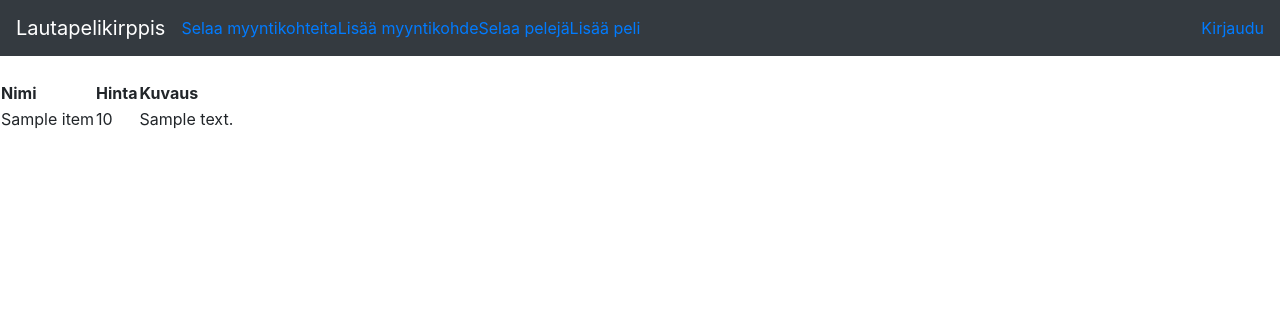
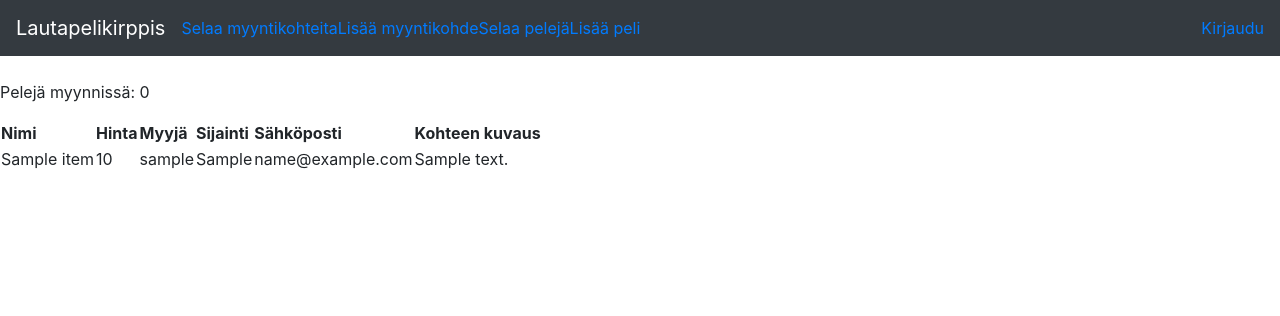
Before and after one commit to AaaDee/Lautapelikirppis, a Flask app: page /items in a window 1280 px wide. Shown: the top 316 px of the page. Run offline with Flask 2, Linux system fonts and the light colour scheme; tables that the repository leaves empty hold one stand-in row (values such as "Sample post"); some libraries are stand-ins or nearby versions.

Commit message:
First summary query and other functionality implemented in item table

```diff
--- a/application/auth/models.py
+++ b/application/auth/models.py
@@ -11,7 +11,7 @@ class User(Base):
     email = db.Column(db.String(144), nullable=False)
     admin = db.Column(db.Boolean, default=False, nullable=False)
 
-    items = db.relationship("Item", backref="account", lazy=True)
+ #   items = db.relationship("Item", backref="account", lazy=True)
 
     def __init__(self, username, password, email, location):
         self.username = username
--- a/application/items/models.py
+++ b/application/items/models.py
@@ -1,5 +1,8 @@
 from application import db
 from application.models import Base
+
+from sqlalchemy.sql import text
+
 
 class Item(Base):
 
@@ -10,8 +13,21 @@ class Item(Base):
     date_sold = db.Column(db.DateTime)
 
     account_id = db.Column(db.Integer, db.ForeignKey('account.id'))
+    user = db.relationship('User', foreign_keys='Item.account_id')
 
     def __init__(self, name, description, price):
         self.name = name
         self.description = description
         self.price = price
+
+    @staticmethod
+    def items_total():
+        stmt = text("SELECT COUNT(Item.id) FROM Item"
+                    " WHERE Item.sold = 0")
+
+        res = db.engine.execute(stmt)
+
+        total = 0
+        for row in res:
+            total = row[0]
+        return total
--- a/application/items/views.py
+++ b/application/items/views.py
@@ -1,17 +1,21 @@
 from application import app, db
 from flask import redirect, render_template, request, url_for
+from flask_login import login_required, current_user
+
 from application.items.models import Item
 from application.items.forms import ItemForm
 
 @app.route("/items", methods=["GET"])
 def items_index():
-    return render_template("items/list.html", items = Item.query.all())
+    return render_template("items/list.html", items = Item.query.all(), items_total=Item.items_total())
 
 @app.route("/items/new/")
+@login_required
 def items_form():
     return render_template("items/new.html", form = ItemForm())
 
 @app.route("/items/", methods=["POST"])
+@login_required
 def items_create():
     form = ItemForm(request.form)
 
@@ -19,8 +23,10 @@ def items_create():
         return render_template("items/new.html", form = form)
 
     item = Item(form.name.data,
-        form.price.data,
-        form.description.data)
+        form.description.data,
+        form.price.data)
+
+    item.account_id = current_user.id
 
 
     db.session().add(item)
--- /dev/null
+++ b/application/templates/auth/userdetails.html
@@ -0,0 +1,5 @@
+{% extends "layout.html" %}
+
+{% block body %}
+
+{% endblock %}
--- a/application/templates/items/list.html
+++ b/application/templates/items/list.html
@@ -1,16 +1,25 @@
 {% extends "layout.html" %}
 
 {% block body %}
+  <p>
+    Pelejä myynnissä: {{items_total}}
+  </p>
   <table>
     <tr>
       <th>Nimi</th>
       <th>Hinta</th>
-      <th>Kuvaus</th>
+      <th>Myyjä</th>
+      <th>Sijainti</th>
+      <th>Sähköposti</th>
+      <th>Kohteen kuvaus</th>
     </tr>
     {% for item in items %}
     <tr>
       <td>{{ item.name }}</td>
       <td>{{ item.price}}</td>
+      <td>{{ item.user.username}}</td>
+      <td>{{ item.user.location}}</td>
+      <td>{{ item.user.email}}</td>
       <td>{{ item.description}}</td>
     </tr>
     {% endfor %}
```
